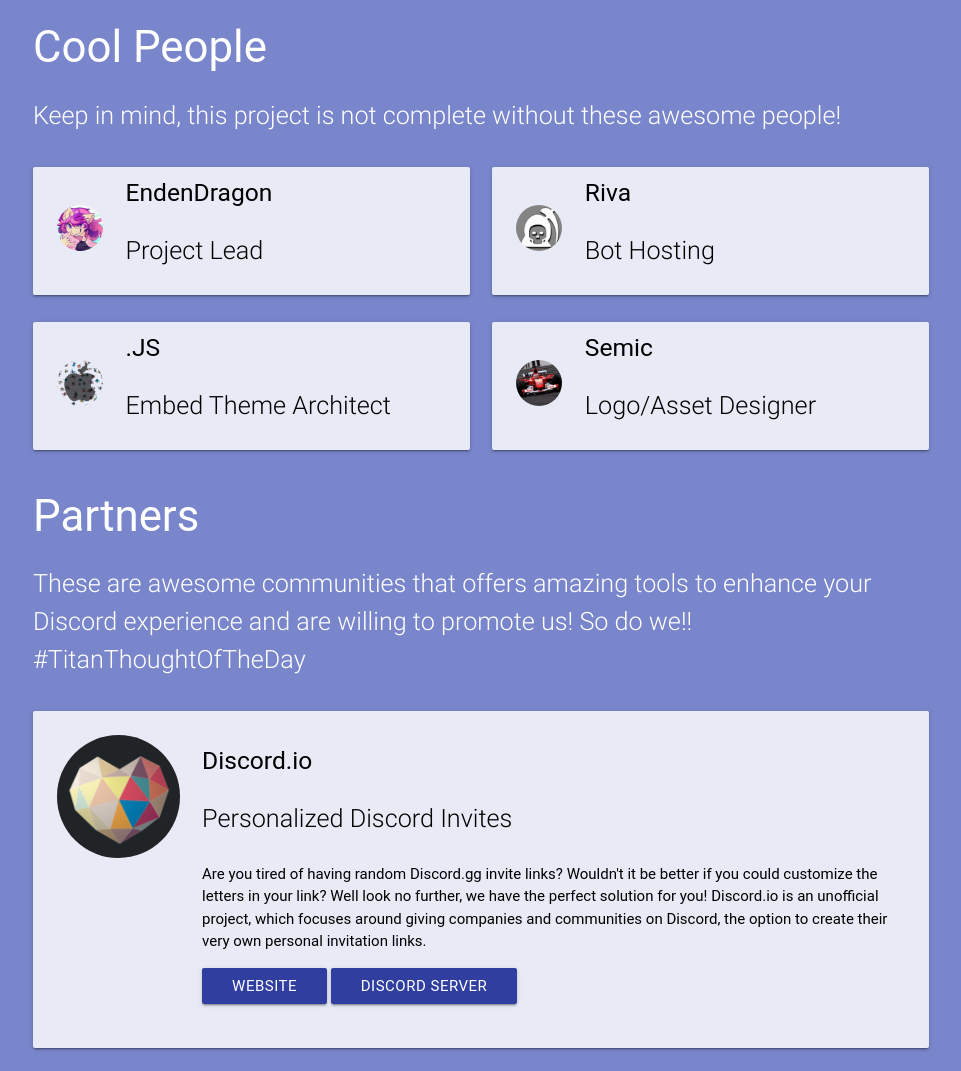
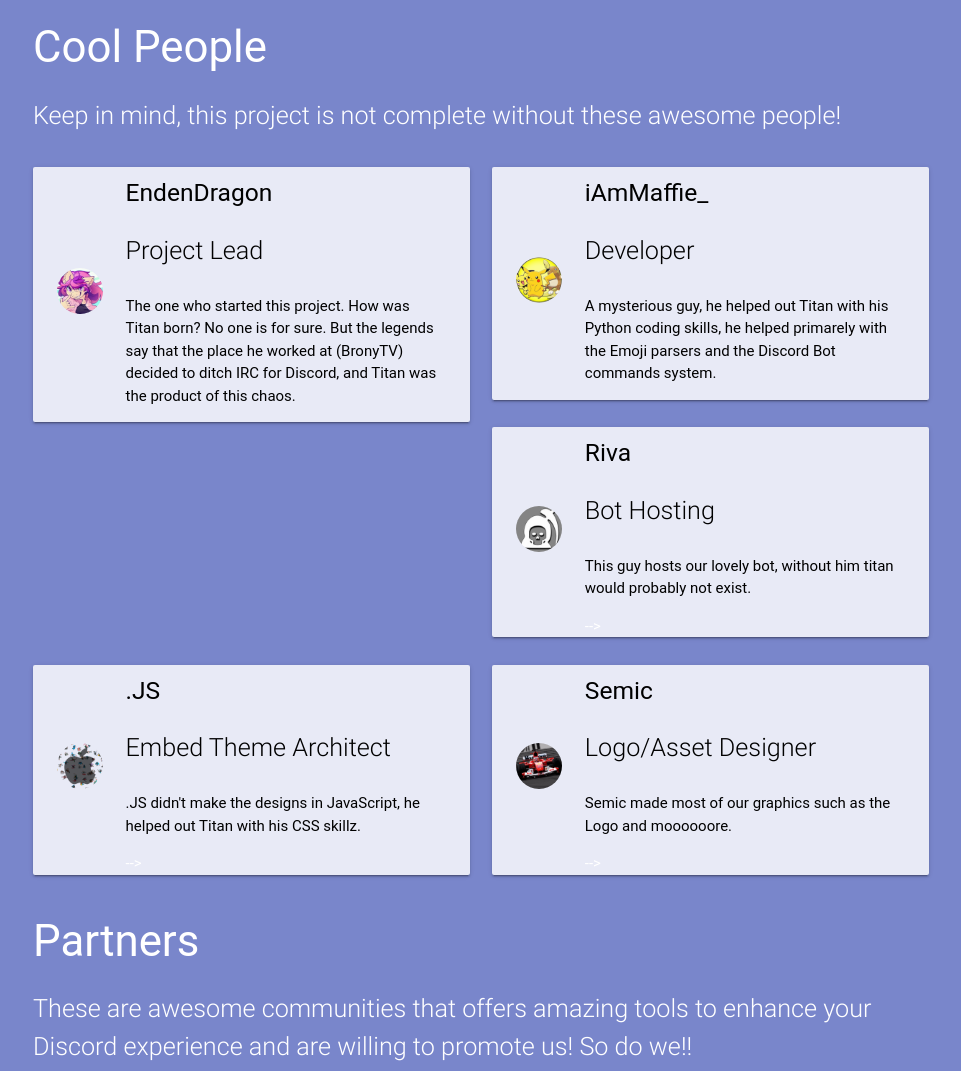
Before and after one commit to TitanEmbeds/Titan, a Python web app: template webapp/titanembeds/templates/about.html.j2 in a window 1280 px wide. Shown: the part 2443-3514 px from the top of the page, without its empty margins (159-1120 px from the left). Run offline with Jinja, Linux system fonts and the light colour scheme; the template is opened without the code that fills it, so the values that code supplies are empty; some libraries are stand-ins or nearby versions; some web fonts are replaced; grey boxes are pictures that could not be loaded.

Commit message:
Fixed EmojiParser and edited about.html.j2 template
Fixed api.py

Updated about.html.j2

```diff
--- a/webapp/titanembeds/blueprints/api/api.py
+++ b/webapp/titanembeds/blueprints/api/api.py
@@ -1,6 +1,6 @@
 from titanembeds.database import db, Guilds, UnauthenticatedUsers, UnauthenticatedBans, AuthenticatedUsers, KeyValueProperties, GuildMembers, Messages, get_channel_messages, list_all_guild_members
 from titanembeds.decorators import valid_session_required, discord_users_only
-from titamembeds.EmojiParser import parseEmoji
+from titanembeds.EmojiParser import parseEmoji
 from titanembeds.utils import check_guild_existance, guild_query_unauth_users_bool, get_client_ipaddr, discord_api, rate_limiter, channel_ratelimit_key, guild_ratelimit_key
 from titanembeds.oauth import user_has_permission, generate_avatar_url, check_user_can_administrate_guild
 from flask import Blueprint, abort, jsonify, session, request
--- a/webapp/titanembeds/templates/about.html.j2
+++ b/webapp/titanembeds/templates/about.html.j2
@@ -76,7 +76,22 @@
             <div class="col s10">
                 <h5 class="black-text card-title">EndenDragon</h5>
                 <p class="black-text flow-text">Project Lead</p>
-                <!--<p class="black-text">The one who started this project. How was Titan born? No one is for sure. But the legends say that the place he worked at (BronyTV) decided to ditch IRC for Discord, and Titan was the product of this chaos.</p>-->
+                <p class="black-text">The one who started this project. How was Titan born? No one is for sure. But the legends say that the place he worked at (BronyTV) decided to ditch IRC for Discord, and Titan was the product of this chaos.</p>
+            </div>
+          </div>
+        </div>
+    </div>
+
+    <div class="col s12 m6">
+        <div class="card-panel indigo lighten-5 z-depth-1 no-height-padding">
+          <div class="row valign-wrapper">
+            <div class="col s2">
+              <img src="{{ url_for('static', filename='img/people/iammaffie.png') }}" alt="iAmMaffie" class="circle responsive-img">
+            </div>
+            <div class="col s10">
+                <h5 class="black-text card-title">iAmMaffie_</h5>
+                <p class="black-text flow-text">Developer</p>
+                <p class="black-text">A mysterious guy, he helped out Titan with his Python coding skills, he helped primarely with the Emoji parsers and the Discord Bot commands system.</p>
             </div>
           </div>
         </div>
@@ -91,6 +106,7 @@
             <div class="col s10">
                 <h5 class="black-text card-title">Riva</h5>
                 <p class="black-text flow-text">Bot Hosting</p>
+                <p class="black-text">This guy hosts our lovely bot, without him titan would probably not exist.</p>-->
             </div>
           </div>
         </div>
@@ -105,6 +121,7 @@
             <div class="col s10">
                 <h5 class="black-text card-title">.JS</h5><!-- Yes this dot is intentional -->
                 <p class="black-text flow-text">Embed Theme Architect</p>
+                <p class="black-text">.JS didn't make the designs in JavaScript, he helped out Titan with his CSS skillz.</p>-->
             </div>
           </div>
         </div>
@@ -119,6 +136,7 @@
             <div class="col s10">
                 <h5 class="black-text card-title">Semic</h5>
                 <p class="black-text flow-text">Logo/Asset Designer</p>
+                <p class="black-text">Semic made most of our graphics such as the Logo and moooooore.</p>-->
             </div>
           </div>
         </div>
```
Also changed, not shown: webapp/titanembeds/static/img/people/iammaffie.png (added).
